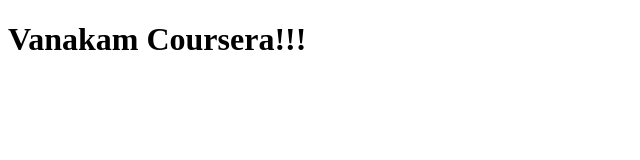
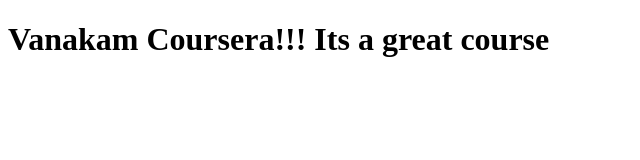
Before and after one commit to poovanaan/coursera-test, a plain HTML site: page site/index.html in a window 1280 px wide. Shown: the whole page, without its empty margins (0-640 px from the left). Drawn offline with Linux system fonts and the light colour scheme.

Commit message:
small addition to page

```diff
--- a/site/index.html
+++ b/site/index.html
@@ -4,6 +4,6 @@
 	<title>Vanakam Coursera!</title>
 </head>
 <body>
-<h1>Vanakam Coursera!!!</h1>
+<h1>Vanakam Coursera!!! Its a great course</h1>
 </body>
 </html>
```
